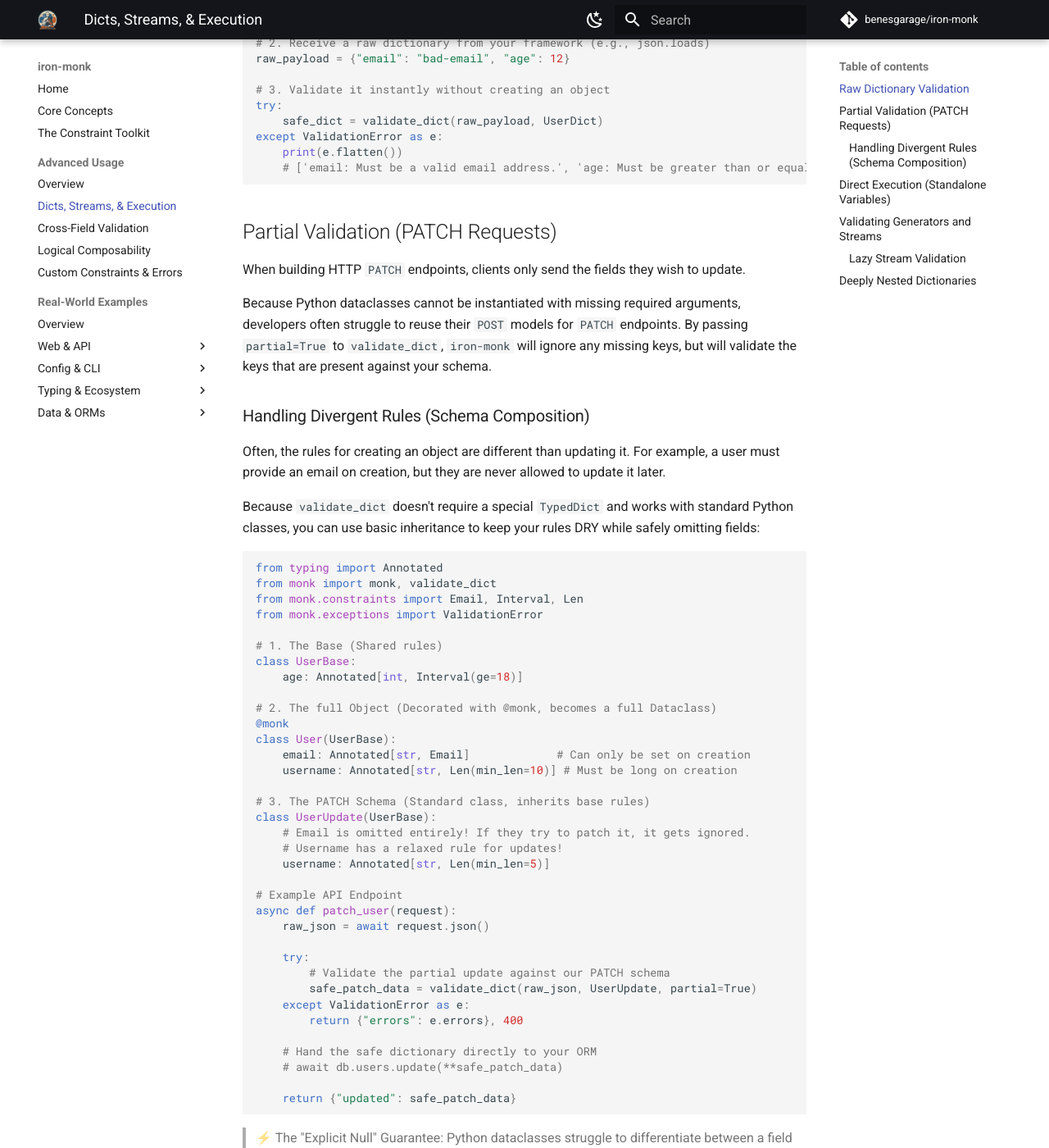
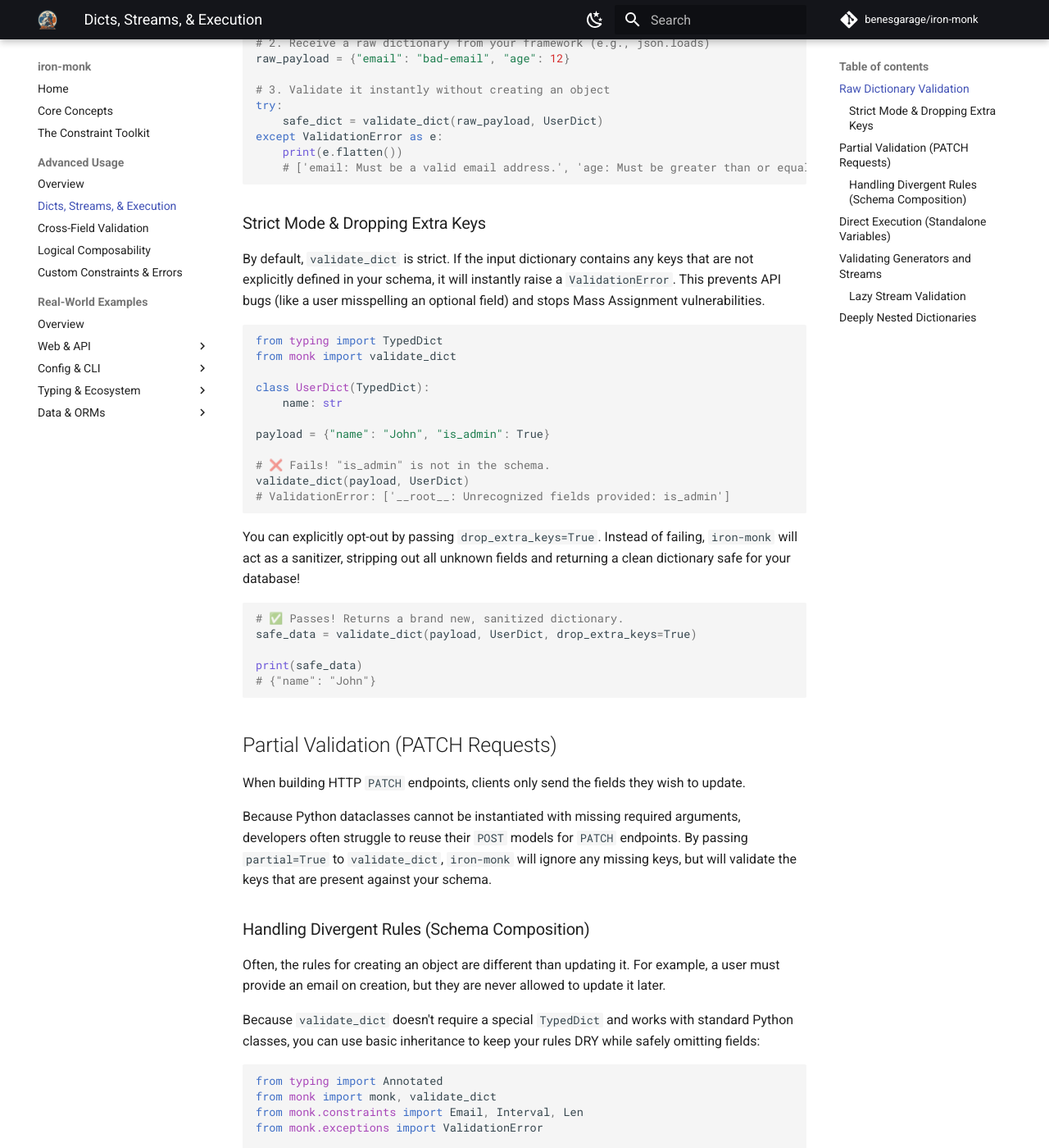
Before and after one commit to benesgarage/iron-monk, an MkDocs documentation site: the page built from docs/advanced/execution.md, in a window 1280 px wide and 1400 px high, scrolled down 593 px. Shown: the whole window at 82% size. Built offline with MkDocs 1.6.1 and Material for MkDocs 9.7.7, drawn with Linux system fonts in a browser that asks for light colours; comment, search, counter and statistics services are not loaded.

````diff
--- a/docs/advanced/execution.md
+++ b/docs/advanced/execution.md
@@ -28,6 +28,36 @@ except ValidationError as e:
     print(e.flatten())
     # ['email: Must be a valid email address.', 'age: Must be greater than or equal to 18.']
 ```
+
+### Strict Mode & Dropping Extra Keys
+By default, `validate_dict` is strict. If the input dictionary contains any keys that are not explicitly defined in your schema, it will instantly raise a `ValidationError`.
+This prevents API bugs (like a user misspelling an optional field) and stops Mass Assignment vulnerabilities.
+
+```python
+from typing import TypedDict
+from monk import validate_dict
+
+class UserDict(TypedDict):
+    name: str
+
+payload = {"name": "John", "is_admin": True}
+
+# ❌ Fails! "is_admin" is not in the schema.
+validate_dict(payload, UserDict)
+# ValidationError: ['__root__: Unrecognized fields provided: is_admin']
+```
+
+You can explicitly opt-out by passing `drop_extra_keys=True`.
+Instead of failing, `iron-monk` will act as a sanitizer, stripping out all unknown fields and returning a clean dictionary safe for your database!
+
+```python
+# ✅ Passes! Returns a brand new, sanitized dictionary.
+safe_data = validate_dict(payload, UserDict, drop_extra_keys=True)
+
+print(safe_data)
+# {"name": "John"}
+```
+
 
 ## Partial Validation (PATCH Requests)
 
--- a/pyproject.toml
+++ b/pyproject.toml
@@ -4,7 +4,7 @@ build-backend = "setuptools.build_meta"
 
 [project]
 name = "iron-monk"
-version = "0.13.0"
+version = "0.14.0"
 description = "A minimalist, zero-coercion validation library for Python."
 readme = "README.md"
 authors = [
````
Also changed, not shown: CHANGELOG.md (+5 -0 lines), 2 other files.
